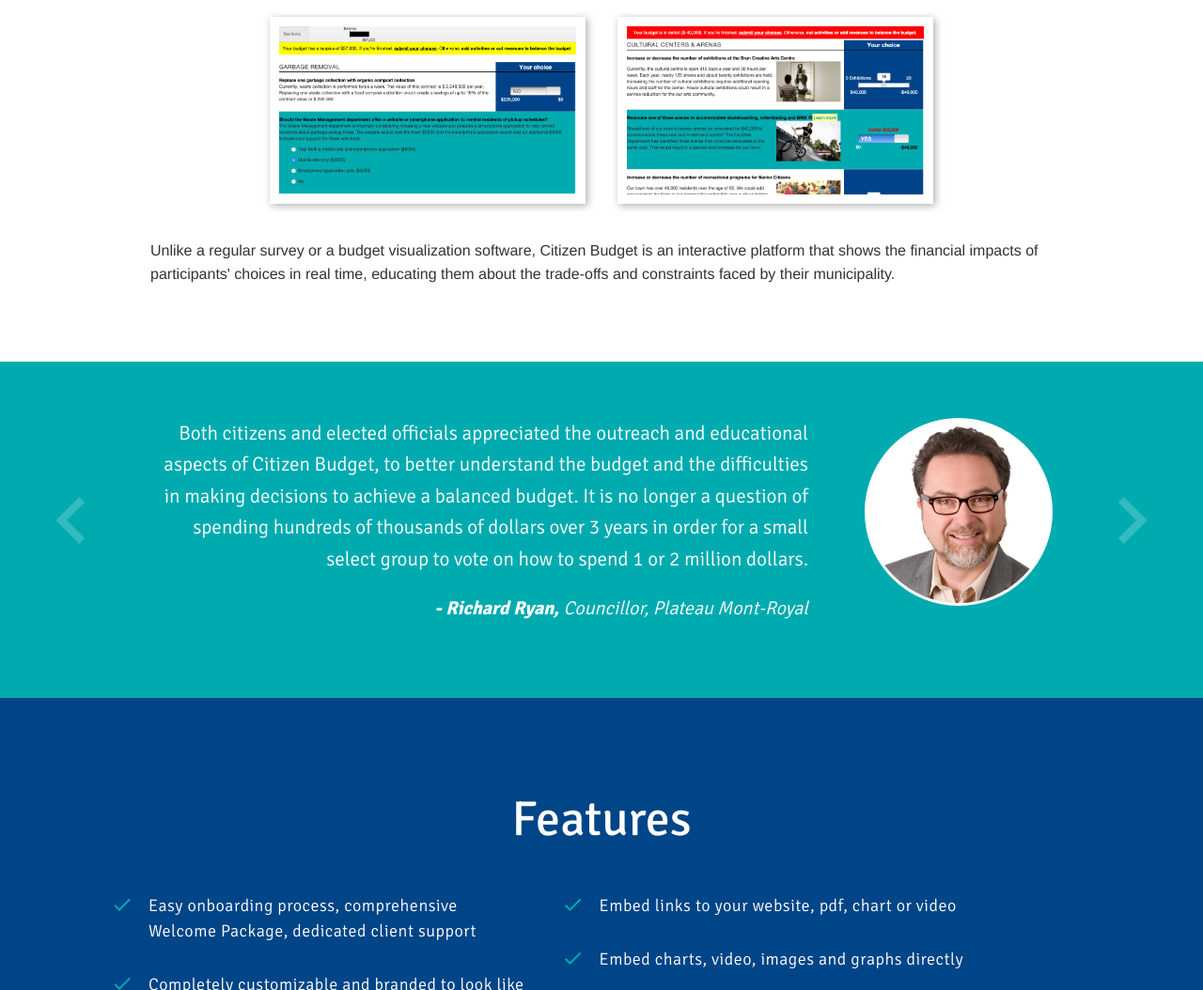
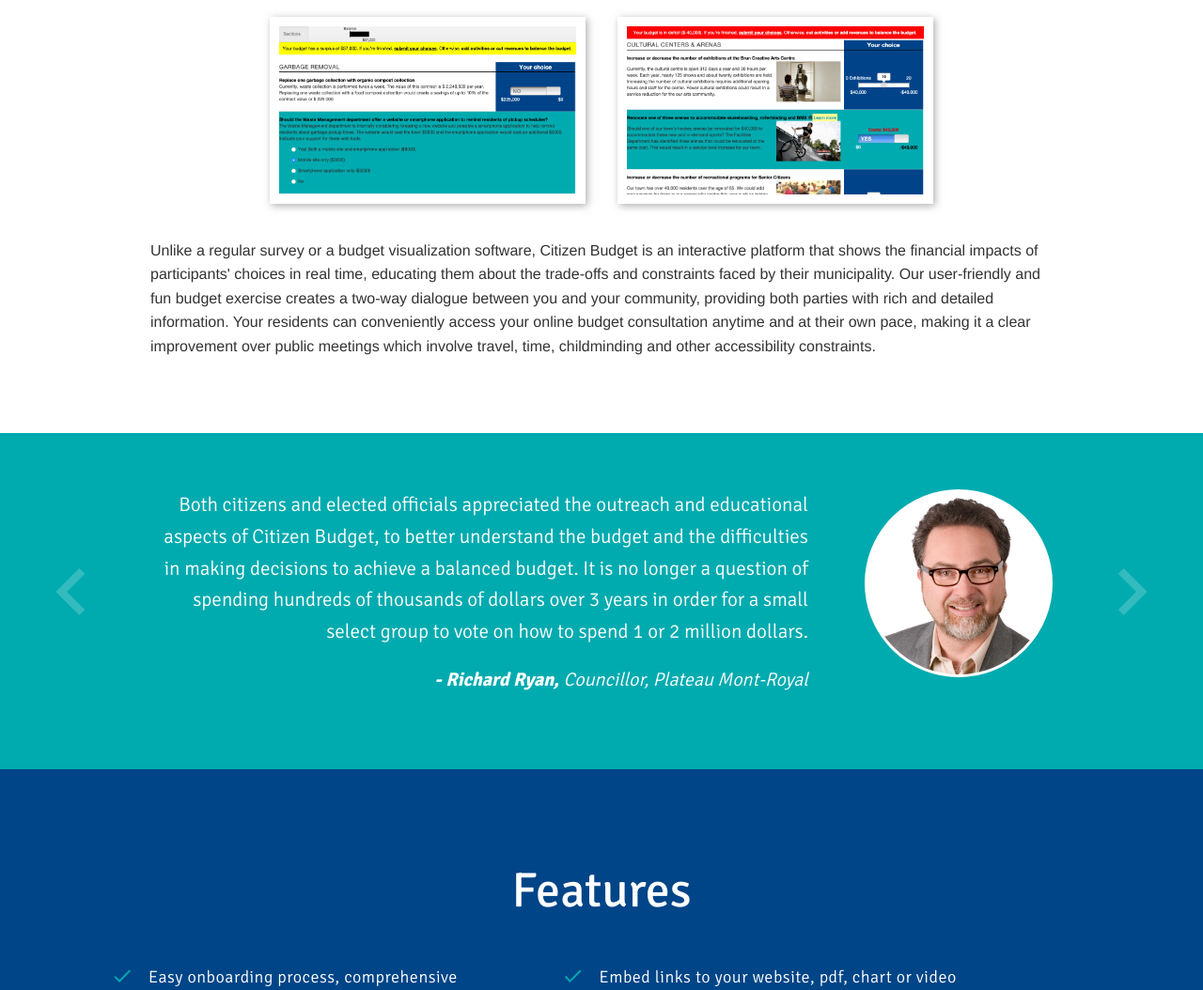
Before and after one commit to ccmdesign/citizen-budget-website, a plain HTML site: page index.html in a window 1280 px wide. Shown: the part 985-2039 px from the top of the page at 94% size. Drawn offline with Linux system fonts and the light colour scheme; a web font is replaced by a local one.

Commit message:
Fix text disappearance.

```diff
--- a/index.html
+++ b/index.html
@@ -60,7 +60,7 @@
                 <img class="e-screenshot" src="./images/about-1.png" alt="">
                 <img class="e-screenshot" src="./images/about-2.png" alt="">
             </p>
-            <p>Unlike a regular survey or a budget visualization software, Citizen Budget is an interactive platform that shows the financial impacts of participants' choices in real time, educating them about the trade-offs and constraints faced by their municipality.</p>
+            <p>Unlike a regular survey or a budget visualization software, Citizen Budget is an interactive platform that shows the financial impacts of participants' choices in real time, educating them about the trade-offs and constraints faced by their municipality. Our user-friendly and fun budget exercise creates a two-way dialogue between you and your community, providing both parties with rich and detailed information. Your residents can conveniently access your online budget consultation anytime and at their own pace, making it a clear improvement over public meetings which involve travel, time, childminding and other accessibility constraints.</p>
         </div>
     </div>
 </div>
```
